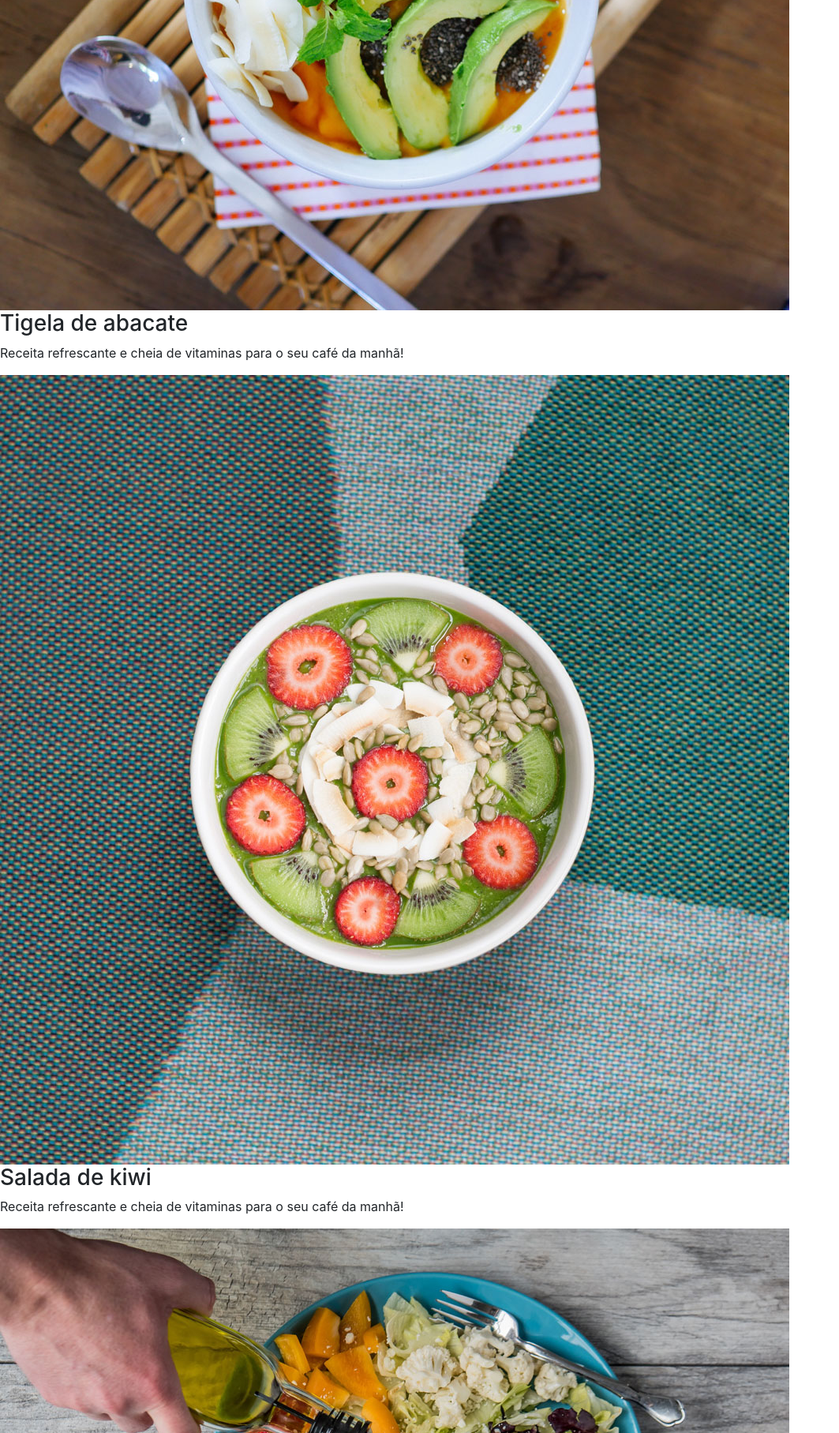
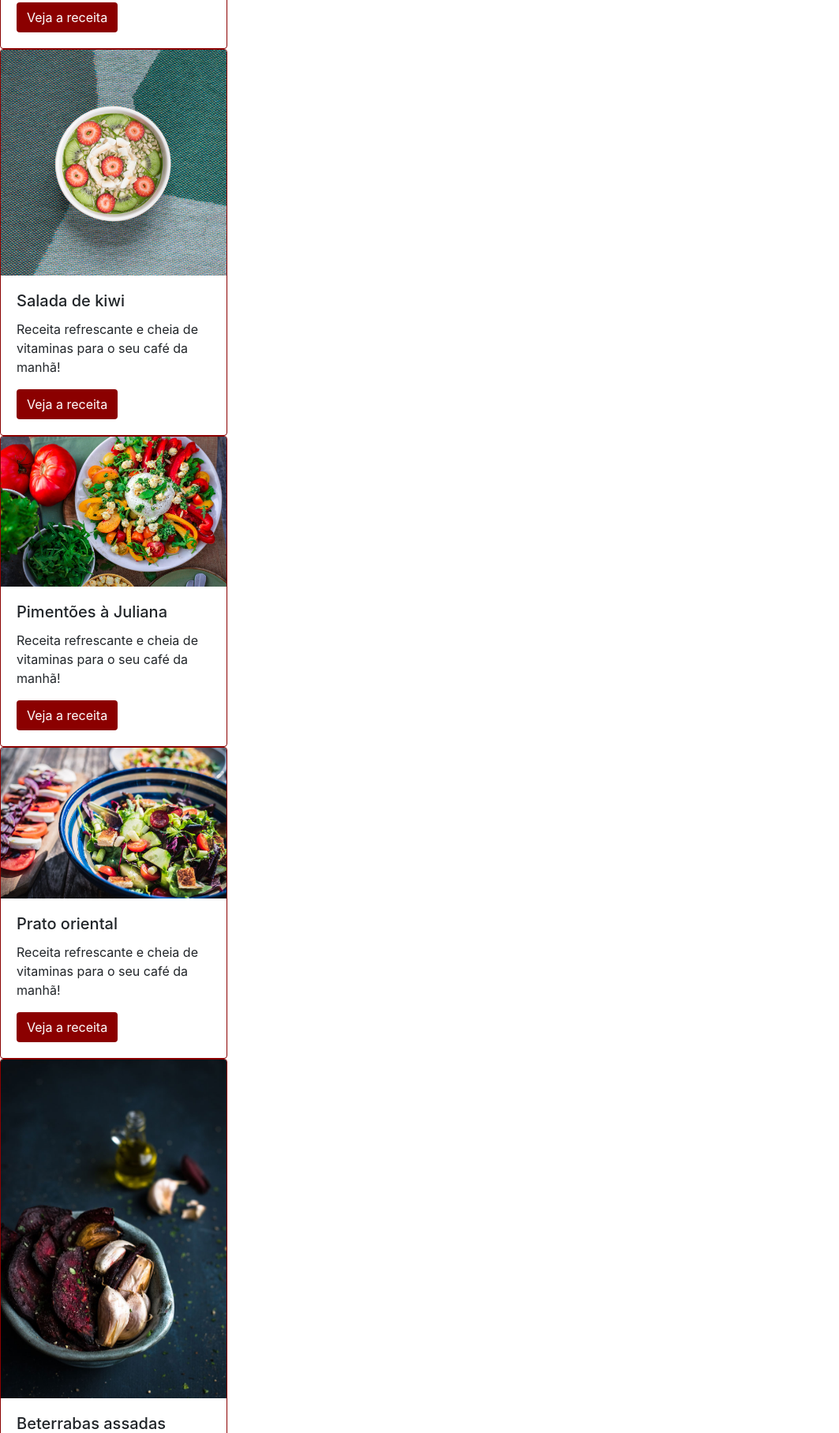
Before and after one commit to Alura-cursos1/bootstrap, a plain HTML site: page bootstrap-landing-page-projeto-base/projeto-base/index.html in a window 1280 px wide. Shown: the part 985-2800 px from the top of the page at 79% size, without its empty margins (0-1063 px from the left). Drawn offline with nearby package versions, Linux system fonts and the light colour scheme.

Commit message:
criando card e deixando os codigos semanticos

```diff
--- a/bootstrap-landing-page-projeto-base/projeto-base/index.html
+++ b/bootstrap-landing-page-projeto-base/projeto-base/index.html
@@ -12,13 +12,12 @@
 
 <body>
   <!-- Nav bar -->
+  <header>
     <nav class="navbar navbar-expand-lg navbar-light bg-light fixed-top">
       <a class=" navbar-brand fonte-titulo cor-especial" href="#">Fruta & Fruto</a>
-
       <button class="navbar-toggler" type="button" data-toggle="collapse" data-target="#navbarNav"
         aria-controls="navbarNav" aria-expanded="false" aria-label="Toggle navigation">
         <span class="navbar-toggler-icon"></span>
-
       </button>
       <div class="collapse navbar-collapse justify-content-end" id="navbarNav">
         <ul class="navbar-nav ">
@@ -37,9 +36,11 @@
         </ul>
       </div>
     </nav>
+  </header>
   <!-- Nav bar -->
 
   <!-- Carousel -->
+  <main>
     <div id="carouselExampleIndicators" class="carousel slide" data-ride="carousel" data-interval="3000">
       <ol class="carousel-indicators">
         <li data-target="#carouselExampleIndicators" data-slide-to="0" class="active"></li>
@@ -68,37 +69,73 @@
         <span class="sr-only">Next</span>
       </a>
     </div>
+  </main>
   <!-- Carousel -->
 
+  <section>
     <h1 class="text-center fonte-titulo cor-especial pt-3">Receitas para economizar e ganhar saúde</h1>
-  <p class="text-center text-secondary pb-3">Nossas receitas ajudam você a aproveitar melhor os alimentos, economizar, ganhar tempo e praticidade</p>
+    <p class="text-center text-secondary pb-3">Nossas receitas ajudam você a aproveitar melhor os alimentos, economizar,
+      ganhar tempo e praticidade</p>
 
-  <img src="src/img/receita-abacate.jpg" alt="tigela com salada de abacate, vista superior">
-  <h3>Tigela de abacate</h3>
-  <p>Receita refrescante e cheia de vitaminas para o seu café da manhã!</p>
+    <!-- Cards -->
+    <div class="card borda-cor-especial" style="width: 18rem;">
+      <img class="card-img-top" src="./src/img/receita-abacate.jpg" alt="tigela com salada de abacate, vista superior">
+      <div class="card-body">
+        <h5 class="card-title">Tigela de abacate</h5>
+        <p class="card-text">Receita refrescante e cheia de vitaminas para o seu café da manhã!</p>
+        <a href="#" class="btn botao-cor-especial">Veja a receita</a>
+      </div>
+    </div>
 
-  <img src="src/img/receita-kiwi.jpg" alt="tigela de mingau com kiwi, vista superior">
-  <h3>Salada de kiwi</h3>
-  <p>Receita refrescante e cheia de vitaminas para o seu café da manhã!</p>
+    <div class="card borda-cor-especial" style="width: 18rem;">
+      <img class="card-img-top" src="./src/img/receita-kiwi.jpg" alt="tigela com salada de abacate, vista superior">
+      <div class="card-body">
+        <h5 class="card-title">Salada de kiwi</h5>
+        <p class="card-text">Receita refrescante e cheia de vitaminas para o seu café da manhã!</p>
+        <a href="#" class="btn botao-cor-especial">Veja a receita</a>
+      </div>
+    </div>
 
-  <img src="src/img/receita-mix.jpg" alt="prato com mix de vegetais e mão de pessoa adicionando azeite, vista superior">
-  <h3>Mix de vegetais</h3>
-  <p>Receita refrescante e cheia de vitaminas para o seu café da manhã!</p>
+    <div class="card borda-cor-especial" style="width: 18rem;">
+      <img class="card-img-top" src="./src/img/receita-pimentoes.jpg"
+        alt="prato de salada de pimentões com alguns ingredientes ao lado, vista superior">
+      <div class="card-body">
+        <h5 class="card-title">Pimentões à Juliana</h5>
+        <p class="card-text">Receita refrescante e cheia de vitaminas para o seu café da manhã!</p>
+        <a href="#" class="btn botao-cor-especial">Veja a receita</a>
+      </div>
+    </div>
 
-  <img src="src/img/receita-pimentoes.jpg"
-    alt="prato de salada de pimentões com alguns ingredientes ao lado, vista superior">
-  <h3>Pimentões à Juliana</h3>
-  <p>Receita refrescante e cheia de vitaminas para o seu café da manhã!</p>
+    <div class="card borda-cor-especial" style="width: 18rem;">
+      <img class="card-img-top" src="./src/img/receita-oriental.jpg"
+        alt="tigela com salada de vegetais estilo oriental, vista de cima">
+      <div class="card-body">
+        <h5 class="card-title">Prato oriental</h5>
+        <p class="card-text">Receita refrescante e cheia de vitaminas para o seu café da manhã!</p>
+        <a href="#" class="btn botao-cor-especial">Veja a receita</a>
+      </div>
+    </div>
 
-  <img src="src/img/receita-oriental.jpg" alt="tigela com salada de vegetais estilo oriental, vista de cima">
-  <h3>Prato oriental</h3>
-  <p>Receita refrescante e cheia de vitaminas para o seu café da manhã!</p>
+    <div class="card borda-cor-especial" style="width: 18rem;">
+      <img class="card-img-top" src="./src/img/receita-beterrabas.jpg"
+        alt="tigela com beterrabas e dentes de alho assados em primeiro plano, com ingredientes ao fundo">
+      <div class="card-body">
+        <h5 class="card-title">Beterrabas assadas</h5>
+        <p class="card-text">Receita refrescante e cheia de vitaminas para o seu café da manhã!</p>
+        <a href="#" class="btn botao-cor-especial">Veja a receita</a>
+      </div>
+    </div>
 
-  <img src="src/img/receita-beterrabas.jpg"
-    alt="tigela com beterrabas e dentes de alho assados em primeiro plano, com ingredientes ao fundo">
-  <h3>Beterrabas assadas</h3>
-  <p>Receita refrescante e cheia de vitaminas para o seu café da manhã!
-  </p>
+    <div class="card borda-cor-especial" style="width: 18rem;">
+      <img class="card-img-top" src="./src/img/receita-mix.jpg" alt="tigela com salada de abacate, vista superior">
+      <div class="card-body">
+        <h5 class="card-title">Mix de vegetais</h5>
+        <p class="card-text">Receita refrescante e cheia de vitaminas para o seu café da manhã!</p>
+        <a href="#" class="btn botao-cor-especial">Veja a receita</a>
+      </div>
+    </div>
+  </section>
+  <!-- Cards -->
 
   <p>contato:<a href="mailto:email@frutafruto.com.br">email@frutafruto.com.br</a></p>
 
--- a/bootstrap-landing-page-projeto-base/projeto-base/src/style.css
+++ b/bootstrap-landing-page-projeto-base/projeto-base/src/style.css
@@ -19,3 +19,12 @@
 .cor-especial{
     color: darkred !important;
 }
+
+.botao-cor-especial{
+    background-color: darkred;
+    color: white;
+}
+
+.borda-cor-especial{
+    border: 1px solid darkred;
+}
```
Lines whose indentation alone changed are shown as unchanged.
